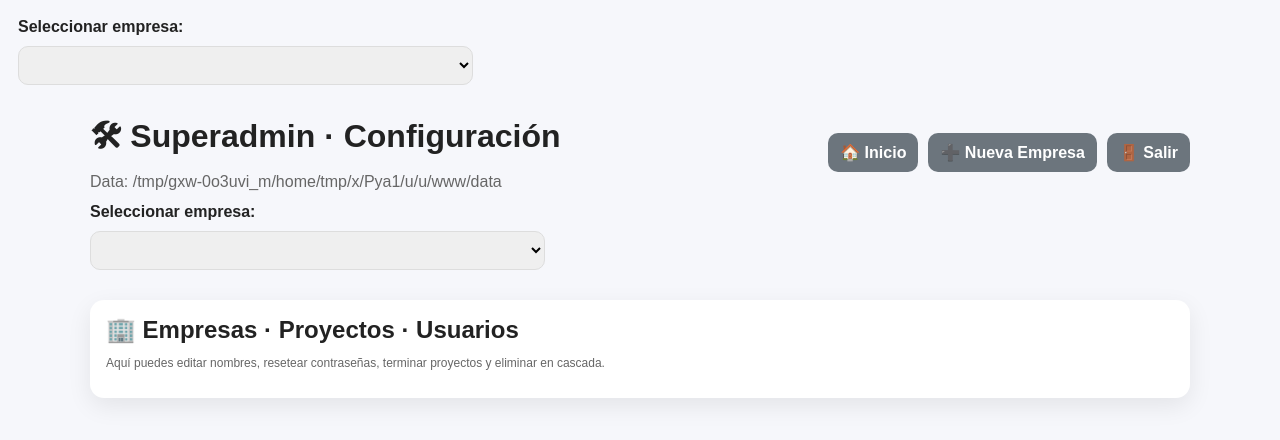
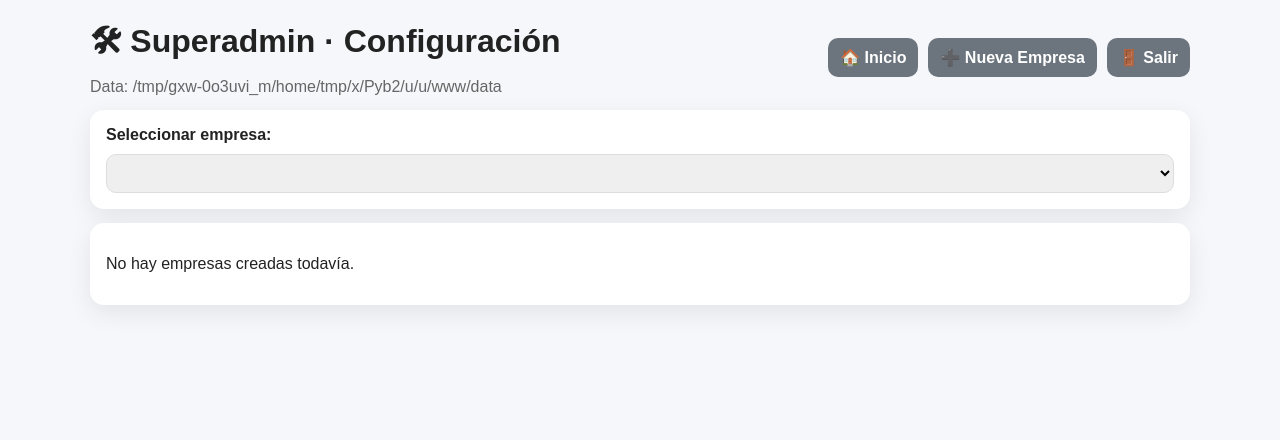
Before and after one commit to Juanmaq7030/gestor-tareas, a Flask app: page /sa/config in a window 1280 px wide. Shown: the top 440 px of the page. Run offline with Flask 3, Linux system fonts and the light colour scheme; the visitor is signed in with stand-in values (Sample User, id 1); lists and menus that the app fills with data are empty.

Commit message:
Update sa_config.html

```diff
--- a/templates/sa_config.html
+++ b/templates/sa_config.html
@@ -1,25 +1,3 @@
-<div style="display:flex; gap:12px; flex-wrap:wrap; align-items:center; margin:12px 0;">
-  <form method="GET" action="{{ url_for('sa_config') }}" style="display:flex; gap:10px; align-items:center; flex-wrap:wrap;">
-    <label style="font-weight:700;">Seleccionar empresa:</label>
-    <select name="empresa_id" onchange="this.form.submit()" style="padding:10px; border-radius:10px; border:1px solid #ddd; min-width:280px;">
-      {% for e in empresas %}
-        <option value="{{ e.id }}" {% if empresa_sel and e.id == empresa_sel.id %}selected{% endif %}>
-          {{ e.nombre }} (ID {{ e.id }})
-        </option>
-      {% endfor %}
-    </select>
-  </form>
-
-  {% if empresa_sel %}
-    <div style="margin-left:auto; display:flex; gap:10px; align-items:center; flex-wrap:wrap;">
-      <span style="color:#666;">
-        Usuarios: {{ usuarios_sel|length }}/{{ empresa_sel.licencia_max_usuarios }} ·
-        Proyectos: {{ proyectos_sel|length }}/{{ empresa_sel.licencia_max_proyectos }}
-      </span>
-    </div>
-  {% endif %}
-</div>
-
 <!doctype html>
 <html lang="es">
 <head>
@@ -42,7 +20,7 @@
     .row{display:flex; gap:10px; flex-wrap:wrap; align-items:center;}
     input, select{padding:10px; border:1px solid #ddd; border-radius:10px; width:100%;}
     .w-auto{width:auto;}
-    .btn{padding:10px 12px; border:0; border-radius:10px; cursor:pointer; font-weight:700;}
+    .btn{padding:10px 12px; border:0; border-radius:10px; cursor:pointer; font-weight:700; display:inline-block; text-decoration:none;}
     .btn.primary{background:#1f6feb; color:#fff;}
     .btn.gray{background:#6c757d; color:#fff;}
     .btn.red{background:#dc3545; color:#fff;}
@@ -50,12 +28,12 @@
     .btn.green{background:#198754; color:#fff;}
     .pill{display:inline-block; padding:4px 10px; border-radius:999px; font-size:12px; font-weight:700; background:#eef2ff;}
     .sep{height:1px; background:#eee; margin:12px 0;}
-    a{color:#1f6feb; text-decoration:none;}
     .mini{font-size:12px; color:#666;}
     .box{border:1px solid #eee; border-radius:12px; padding:12px; margin-top:10px;}
     .danger{background:#fff5f5; border-color:#ffd5d5;}
   </style>
 </head>
+
 <body>
   <div class="wrap">
 
@@ -71,31 +49,6 @@
       </div>
     </div>
 
-<!-- ✅ SELECTOR (va aquí, DENTRO del HTML, no antes del doctype) -->
-<div style="display:flex; gap:12px; flex-wrap:wrap; align-items:center; margin:12px 0;">
-  <form method="GET" action="{{ url_for('sa_config') }}" style="display:flex; gap:10px; align-items:center; flex-wrap:wrap;">
-    <label style="font-weight:700;">Seleccionar empresa:</label>
-
-    <select name="empresa_id" onchange="this.form.submit()"
-            style="padding:10px; border-radius:10px; border:1px solid #ddd; min-width:280px;">
-      {% for e in empresas %}
-        <option value="{{ e.id }}" {% if empresa_sel and e.id == empresa_sel.id %}selected{% endif %}>
-          {{ e.nombre }} (ID {{ e.id }})
-        </option>
-      {% endfor %}
-    </select>
-  </form>
-
-  {% if empresa_sel %}
-    <div style="margin-left:auto; display:flex; gap:10px; align-items:center; flex-wrap:wrap;">
-      <span style="color:#666;">
-        Usuarios: {{ usuarios_sel|length }}/{{ empresa_sel.licencia_max_usuarios }} ·
-        Proyectos: {{ proyectos_sel|length }}/{{ empresa_sel.licencia_max_proyectos }}
-      </span>
-    </div>
-  {% endif %}
-</div>
-
     {% with messages = get_flashed_messages(with_categories=true) %}
       {% if messages %}
         <div class="card">
@@ -106,54 +59,96 @@
       {% endif %}
     {% endwith %}
 
+    <!-- ✅ Selector empresa (panel único) -->
     <div class="card">
-      <h2>🏢 Empresas · Proyectos · Usuarios</h2>
-      <p class="mini">Aquí puedes editar nombres, resetear contraseñas, terminar proyectos y eliminar en cascada.</p>
+      <div class="row" style="justify-content:space-between;">
+        <form method="GET" action="{{ url_for('sa_config') }}" class="row" style="flex:1;">
+          <label style="font-weight:700;">Seleccionar empresa:</label>
+          <select name="empresa_id" onchange="this.form.submit()" style="min-width:320px;">
+            {% for e in empresas %}
+              <option value="{{ e.id }}" {% if empresa_sel and e.id == empresa_sel.id %}selected{% endif %}>
+                {{ e.nombre }} (ID {{ e.id }})
+              </option>
+            {% endfor %}
+          </select>
+        </form>
 
-      {% for e in empresas %}
-        <div class="box {% if e.get('activa', true) == false %}danger{% endif %}">
+        {% if empresa_sel %}
+          <div class="mini">
+            Usuarios: {{ usuarios_sel|length }}/{{ empresa_sel.licencia_max_usuarios }} ·
+            Proyectos: {{ proyectos_sel|length }}/{{ empresa_sel.licencia_max_proyectos }}
+          </div>
+        {% endif %}
+      </div>
+    </div>
+
+    {% if not empresa_sel %}
+      <div class="card">
+        <p>No hay empresas creadas todavía.</p>
+      </div>
+    {% else %}
+
+      <div class="card">
+        <h2>🏢 Empresa seleccionada</h2>
+
+        <div class="box {% if empresa_sel.get('activa', true) == false %}danger{% endif %}">
           <div class="row" style="justify-content:space-between;">
             <div>
-              <div><strong>Empresa:</strong> <span class="pill">ID {{ e.id }}</span></div>
-              <div class="mini">Estado: {% if e.get('activa', true) %}<strong>Activa</strong>{% else %}<strong>Inactiva</strong>{% endif %}</div>
+              <div><strong>{{ empresa_sel.nombre }}</strong> <span class="pill">ID {{ empresa_sel.id }}</span></div>
+              <div class="mini">
+                Estado: {% if empresa_sel.get('activa', true) %}<strong>Activa</strong>{% else %}<strong>Inactiva</strong>{% endif %}
+              </div>
             </div>
 
-            <form class="row" method="POST" action="{{ url_for('sa_empresa_editar', empresa_id=e.id) }}" style="min-width: 420px;">
-              <input name="nombre" placeholder="Nombre empresa" value="{{ e.nombre }}">
+            <form class="row" method="POST" action="{{ url_for('sa_empresa_editar', empresa_id=empresa_sel.id) }}" style="min-width: 420px;">
+              <input name="nombre" placeholder="Nombre empresa" value="{{ empresa_sel.nombre }}">
               <label class="mini w-auto">
-                <input type="checkbox" name="activa" {% if e.get('activa', true) %}checked{% endif %}>
+                <input type="checkbox" name="activa" {% if empresa_sel.get('activa', true) %}checked{% endif %}>
                 Activa
               </label>
               <button class="btn primary w-auto" type="submit">Guardar</button>
             </form>
           </div>
+        </div>
 
         <div class="sep"></div>
 
         <div class="grid">
-            <!-- PROYECTOS -->
+          <!-- ================= PROYECTOS ================= -->
+          <div>
+            <div class="row" style="justify-content:space-between;">
               <div>
                 <strong>📁 Proyectos</strong>
                 <div class="mini">Editar nombre · Terminar · Eliminar</div>
+              </div>
+            </div>
 
-              {% set proys = proys_por_empresa.get(e.id, []) %}
-              {% if not proys %}
-                <div class="mini" style="margin-top:8px;">Sin proyectos.</div>
+            <!-- Crear proyecto (si hay cupo) -->
+            {% if proyectos_sel|length < empresa_sel.licencia_max_proyectos %}
+              <div class="box" style="margin-top:10px;">
+                <form class="row" method="POST" action="{{ url_for('sa_proyecto_nuevo', empresa_id=empresa_sel.id) }}">
+                  <input name="nombre_proyecto" placeholder="Nombre del nuevo proyecto">
+                  <button class="btn green w-auto" type="submit">➕ Crear proyecto</button>
+                </form>
+                <div class="mini">Cupo proyectos: {{ proyectos_sel|length }}/{{ empresa_sel.licencia_max_proyectos }}</div>
+              </div>
+            {% else %}
+              <div class="mini" style="margin-top:10px;">Límite de proyectos alcanzado.</div>
             {% endif %}
 
-              {% for p in proys %}
+            {% if not proyectos_sel %}
+              <div class="mini" style="margin-top:10px;">Sin proyectos.</div>
+            {% endif %}
+
+            {% for p in proyectos_sel %}
               <div class="box" style="margin-top:10px;">
-                  <div class="row" style="justify-content:space-between;">
-                    <div>
-                      <div><span class="pill">ID {{ p.id }}</span> {{ p.nombre }}</div>
                 <div class="mini">
+                  <span class="pill">ID {{ p.id }}</span>
                   {% if p.get('terminado', false) %}
                     Estado: <strong>Terminado</strong> {% if p.get('fecha_termino') %}({{ p.fecha_termino }}){% endif %}
                   {% else %}
                     Estado: <strong>Activo</strong>
                   {% endif %}
-                      </div>
-                    </div>
                 </div>
 
                 <form class="row" method="POST" action="{{ url_for('sa_proyecto_editar', proyecto_id=p.id) }}" style="margin-top:10px;">
@@ -165,24 +160,51 @@
                   <button class="btn primary w-auto" type="submit">Guardar</button>
                 </form>
 
-                  <form method="POST" action="{{ url_for('sa_proyecto_eliminar_post', proyecto_id=p.id) }}" onsubmit="return confirm('¿Eliminar proyecto y sus tareas?');" style="margin-top:10px;">
+                <form method="POST" action="{{ url_for('sa_proyecto_eliminar_post', proyecto_id=p.id) }}"
+                      onsubmit="return confirm('¿Eliminar proyecto y sus tareas?');" style="margin-top:10px;">
                   <button class="btn red" type="submit">🗑 Eliminar proyecto</button>
                 </form>
               </div>
             {% endfor %}
           </div>
 
-            <!-- USUARIOS -->
+          <!-- ================= USUARIOS ================= -->
+          <div>
+            <div class="row" style="justify-content:space-between;">
               <div>
                 <strong>👤 Usuarios</strong>
                 <div class="mini">Editar nombre/correo/rol · Reset password · Eliminar</div>
+              </div>
+            </div>
 
-              {% set us = users_por_empresa.get(e.id, []) %}
-              {% if not us %}
-                <div class="mini" style="margin-top:8px;">Sin usuarios.</div>
+            <!-- Crear usuario (si hay cupo) -->
+            {% if usuarios_sel|length < empresa_sel.licencia_max_usuarios %}
+              <div class="box" style="margin-top:10px;">
+                <form method="POST" action="{{ url_for('sa_usuario_nuevo', empresa_id=empresa_sel.id) }}">
+                  <div class="row">
+                    <input name="nombre" placeholder="Nombre">
+                    <input name="correo" placeholder="Correo (único)" type="email">
+                  </div>
+                  <div class="row" style="margin-top:10px;">
+                    <input name="password" placeholder="Contraseña (mín 6)" type="text">
+                    <select name="rol" class="w-auto">
+                      <option value="supervisor">supervisor</option>
+                      <option value="ejecutor">ejecutor</option>
+                    </select>
+                    <button class="btn green w-auto" type="submit">➕ Crear usuario</button>
+                  </div>
+                </form>
+                <div class="mini">Cupo usuarios: {{ usuarios_sel|length }}/{{ empresa_sel.licencia_max_usuarios }}</div>
+              </div>
+            {% else %}
+              <div class="mini" style="margin-top:10px;">Límite de usuarios alcanzado.</div>
             {% endif %}
 
-              {% for u in us %}
+            {% if not usuarios_sel %}
+              <div class="mini" style="margin-top:10px;">Sin usuarios.</div>
+            {% endif %}
+
+            {% for u in usuarios_sel %}
               <div class="box" style="margin-top:10px;">
                 <div class="mini"><span class="pill">ID {{ u.id }}</span> Rol: <strong>{{ u.rol }}</strong></div>
 
@@ -202,7 +224,8 @@
                   <button class="btn orange w-auto" type="submit">🔑 Reset</button>
                 </form>
 
-                  <form method="POST" action="{{ url_for('sa_usuario_eliminar_post', user_id=u.id) }}" onsubmit="return confirm('¿Eliminar usuario?');" style="margin-top:10px;">
+                <form method="POST" action="{{ url_for('sa_usuario_eliminar_post', user_id=u.id) }}"
+                      onsubmit="return confirm('¿Eliminar usuario?');" style="margin-top:10px;">
                   <button class="btn red" type="submit">🗑 Eliminar usuario</button>
                 </form>
               </div>
@@ -212,14 +235,14 @@
 
         <div class="sep"></div>
 
-          <form method="POST" action="{{ url_for('sa_empresa_eliminar', empresa_id=e.id) }}" onsubmit="return confirm('⚠️ Esto elimina empresa + proyectos + usuarios + tareas. ¿Continuar?');">
+        <form method="POST" action="{{ url_for('sa_empresa_eliminar', empresa_id=empresa_sel.id) }}"
+              onsubmit="return confirm('⚠️ Esto elimina empresa + proyectos + usuarios + tareas. ¿Continuar?');">
           <button class="btn red" type="submit">🧨 Eliminar EMPRESA completa</button>
           <div class="mini" style="margin-top:6px;">Esto borra en cascada: proyectos, usuarios y archivos tareas_*.json.</div>
         </form>
       </div>
-      {% endfor %}
-    </div>
 
+    {% endif %}
   </div>
 </body>
 </html>
```
Lines whose indentation alone changed are shown as unchanged.
